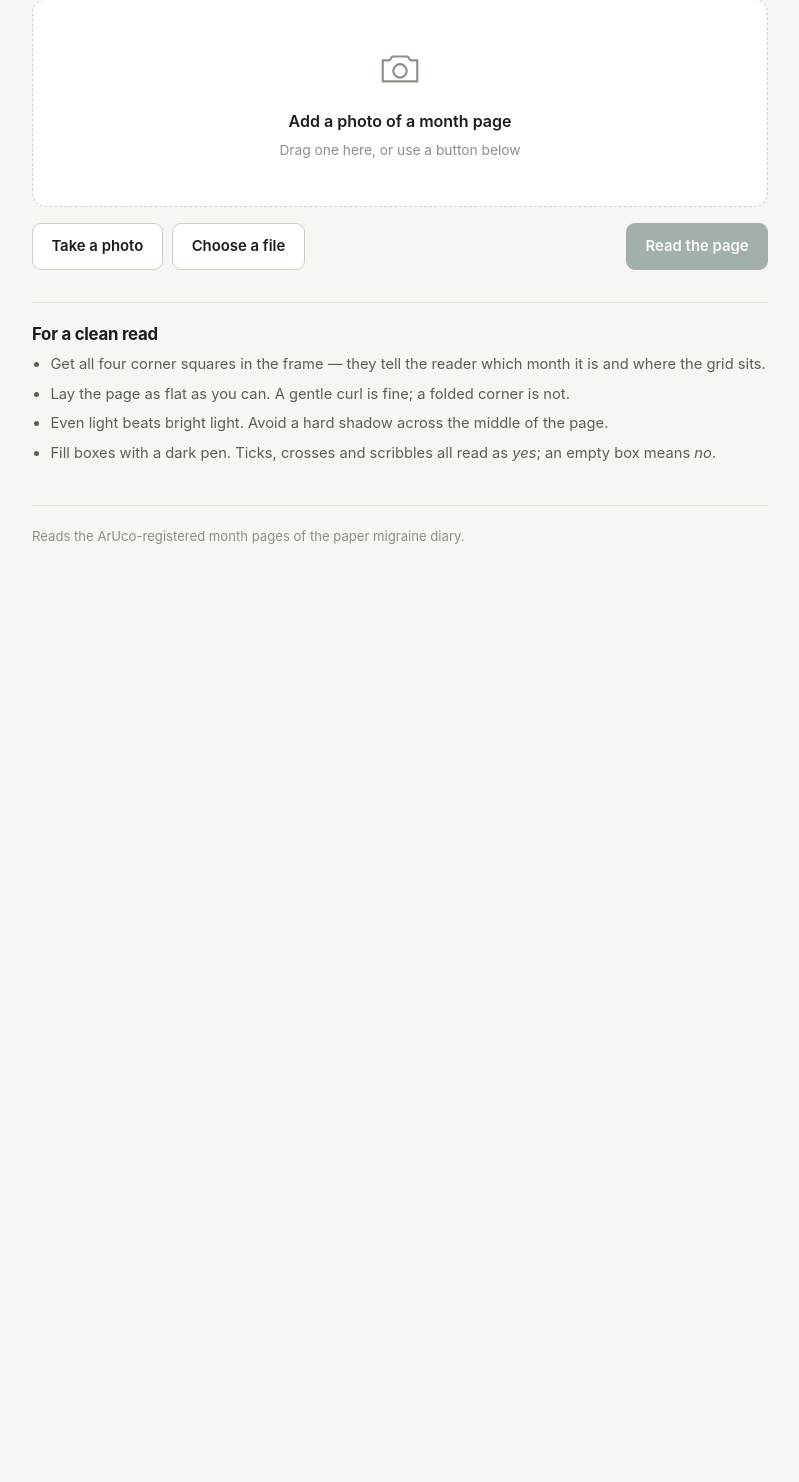
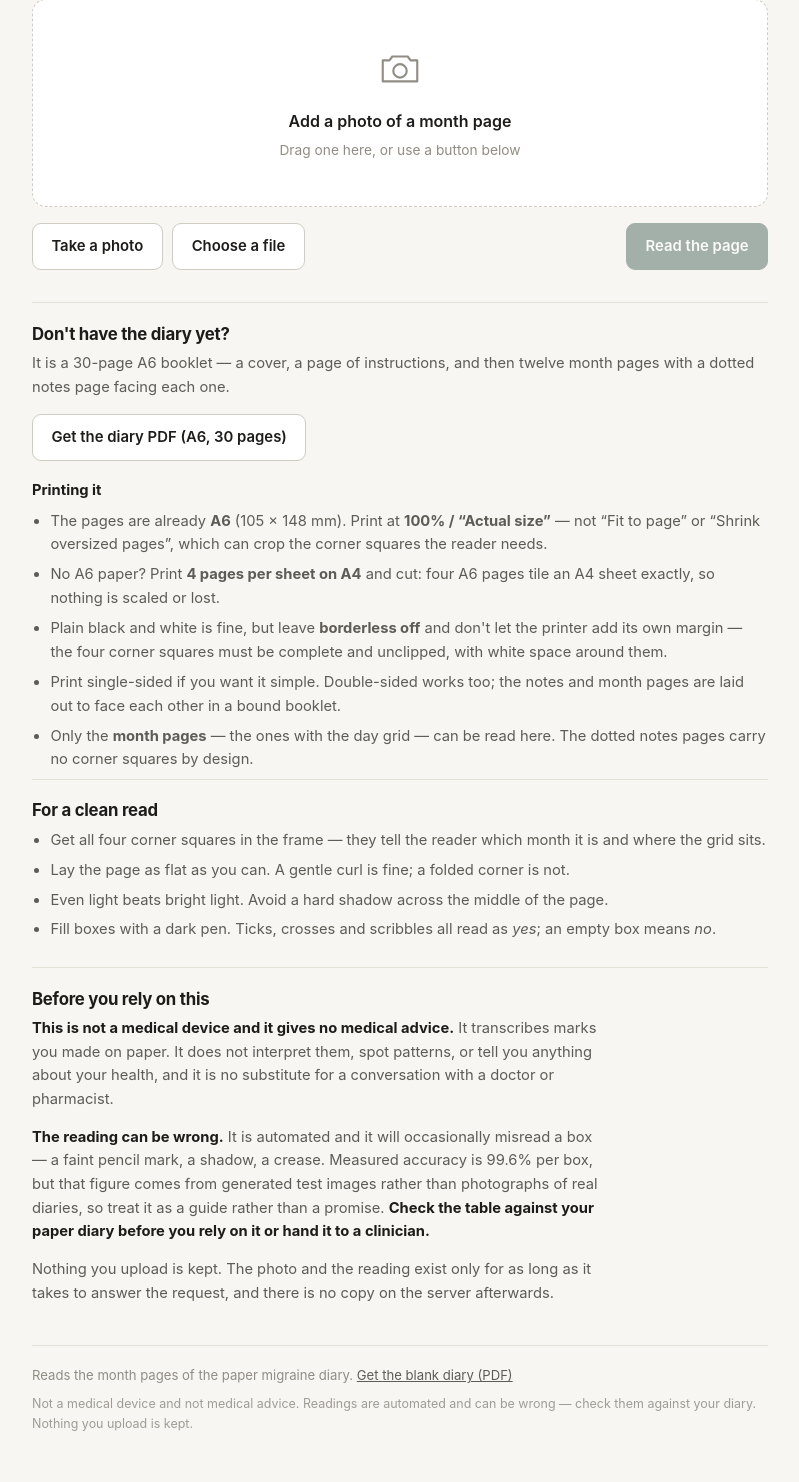
Before and after one commit to amathy/MigrainePaperDiary, a Flask app: page / in a window 1280 px wide. Shown: the part 220-1702 px from the top of the page, without its empty margins (240-1039 px from the left). Before the commit the page ends 764 px from the top, so only its background shows below. Run offline with Flask 3, Linux system fonts and the light colour scheme; some libraries are stand-ins or nearby versions.

Commit message:
Offer the blank diary PDF, and say plainly what this is not
- Serve the source booklet at /diary-template.pdf with printing notes.
  The pages are already A6, so the instructions steer away from "fit to
  page" scaling, which can clip the corner markers the reader depends on,
  and offer four-up-on-A4 as the no-A6-paper route.
- Add a disclaimer at the end of the landing page and a short version in
  the footer of every page: not a medical device, no medical advice,
  readings are automated and can be wrong, check them against the paper.
  It states that the 99.6% figure comes from generated test images rather
  than photographs of real diaries, because presenting it without that
  qualification would overclaim.

Co-Authored-By: Claude Opus 5 <noreply@anthropic.com>

```diff
--- a/webapp/app.py
+++ b/webapp/app.py
@@ -33,11 +33,13 @@ import sys
 import tempfile
 import time
 
-from flask import Flask, Response, render_template, request
+from flask import Flask, Response, abort, render_template, request, send_file
 from werkzeug.utils import secure_filename
 
 ROOT = os.path.dirname(os.path.dirname(os.path.abspath(__file__)))
 READER = os.path.join(ROOT, "ReadMigraineDiary")
+TEMPLATE_PDF = os.path.join(ROOT, "Template",
+                            "Headache diary with ArUco markersA6_nice.pdf")
 
 ALLOWED_EXTENSIONS = {".jpg", ".jpeg", ".png", ".heic", ".heif", ".webp",
                       ".bmp", ".tif", ".tiff"}
@@ -111,6 +113,15 @@ def create_app() -> Flask:
     @app.get("/healthz")
     def healthz():
         return {"status": "ok"}, 200
+
+    @app.get("/diary-template.pdf")
+    def diary_template():
+        """The blank diary itself, so someone can print their own."""
+        if not os.path.exists(TEMPLATE_PDF):
+            abort(404)
+        return send_file(TEMPLATE_PDF, mimetype="application/pdf",
+                         as_attachment=False,
+                         download_name="migraine-diary-a6.pdf")
 
     @app.post("/upload")
     def upload():
--- a/webapp/static/style.css
+++ b/webapp/static/style.css
@@ -415,3 +415,36 @@ abbr { text-decoration: none; }
   font-size: .84rem;
   max-width: 34rem;
 }
+
+/* ---------------------------------------------- blank diary + disclaimer */
+
+.blank-diary,
+.disclaimer {
+  border-top: 1px solid var(--rule);
+  padding-top: 1.3rem;
+  margin-top: 1.6rem;
+  color: var(--ink-soft);
+  font-size: .92rem;
+}
+
+.blank-diary h2,
+.disclaimer h2 { color: var(--ink); margin-bottom: .5rem; }
+
+.blank-diary h3 {
+  color: var(--ink);
+  font-size: .92rem;
+  margin: 1.1rem 0 .45rem;
+}
+
+.blank-diary ul { margin: 0; padding-left: 1.15rem; }
+.blank-diary li { margin-bottom: .42rem; }
+.blank-diary-actions { margin: .9rem 0 .2rem; }
+.blank-diary-actions .btn { display: inline-flex; }
+
+.disclaimer p { max-width: 36rem; }
+.disclaimer strong { color: var(--ink); }
+
+.footer p { margin: 0 0 .5rem; }
+.footer p:last-child { margin-bottom: 0; }
+.footer a { color: var(--ink-soft); }
+.footer-note { font-size: .78rem; opacity: .85; }
--- a/webapp/templates/base.html
+++ b/webapp/templates/base.html
@@ -26,7 +26,14 @@
   {% block content %}{% endblock %}
 </main>
 <footer class="footer">
-  Reads the ArUco-registered month pages of the paper migraine diary.
+  <p>
+    Reads the month pages of the paper migraine diary.
+    <a href="{{ url_for('diary_template') }}" target="_blank" rel="noopener">Get the blank diary&nbsp;(PDF)</a>
+  </p>
+  <p class="footer-note">
+    Not a medical device and not medical advice. Readings are automated and can
+    be wrong &mdash; check them against your diary. Nothing you upload is kept.
+  </p>
 </footer>
 </body>
 </html>
--- a/webapp/templates/index.html
+++ b/webapp/templates/index.html
@@ -41,6 +41,45 @@
   </p>
 </form>
 
+<section class="blank-diary">
+  <h2>Don't have the diary yet?</h2>
+  <p>
+    It is a 30-page A6 booklet &mdash; a cover, a page of instructions, and then
+    twelve month pages with a dotted notes page facing each one.
+  </p>
+  <p class="blank-diary-actions">
+    <a class="btn btn-quiet" href="{{ url_for('diary_template') }}" target="_blank"
+       rel="noopener">Get the diary PDF (A6, 30 pages)</a>
+  </p>
+  <h3>Printing it</h3>
+  <ul>
+    <li>
+      The pages are already <strong>A6</strong> (105 &times; 148&nbsp;mm). Print
+      at <strong>100% / &ldquo;Actual size&rdquo;</strong> &mdash; not
+      &ldquo;Fit to page&rdquo; or &ldquo;Shrink oversized pages&rdquo;, which
+      can crop the corner squares the reader needs.
+    </li>
+    <li>
+      No A6 paper? Print <strong>4 pages per sheet on A4</strong> and cut: four
+      A6 pages tile an A4 sheet exactly, so nothing is scaled or lost.
+    </li>
+    <li>
+      Plain black and white is fine, but leave <strong>borderless off</strong> and
+      don't let the printer add its own margin &mdash; the four corner squares
+      must be complete and unclipped, with white space around them.
+    </li>
+    <li>
+      Print single-sided if you want it simple. Double-sided works too; the
+      notes and month pages are laid out to face each other in a bound booklet.
+    </li>
+    <li>
+      Only the <strong>month pages</strong> &mdash; the ones with the day grid
+      &mdash; can be read here. The dotted notes pages carry no corner squares
+      by design.
+    </li>
+  </ul>
+</section>
+
 <section class="tips">
   <h2>For a clean read</h2>
   <ul>
@@ -49,6 +88,29 @@
     <li>Even light beats bright light. Avoid a hard shadow across the middle of the page.</li>
     <li>Fill boxes with a dark pen. Ticks, crosses and scribbles all read as <em>yes</em>; an empty box means <em>no</em>.</li>
   </ul>
+</section>
+
+<section class="disclaimer">
+  <h2>Before you rely on this</h2>
+  <p>
+    <strong>This is not a medical device and it gives no medical advice.</strong>
+    It transcribes marks you made on paper. It does not interpret them, spot
+    patterns, or tell you anything about your health, and it is no substitute
+    for a conversation with a doctor or pharmacist.
+  </p>
+  <p>
+    <strong>The reading can be wrong.</strong> It is automated and it will
+    occasionally misread a box &mdash; a faint pencil mark, a shadow, a crease.
+    Measured accuracy is 99.6% per box, but that figure comes from generated
+    test images rather than photographs of real diaries, so treat it as a guide
+    rather than a promise. <strong>Check the table against your paper diary
+    before you rely on it or hand it to a clinician.</strong>
+  </p>
+  <p>
+    Nothing you upload is kept. The photo and the reading exist only for as long
+    as it takes to answer the request, and there is no copy on the server
+    afterwards.
+  </p>
 </section>
 
 <script>
```
Also changed, not shown: run_tests.py (+12 -0 lines), README.md.
